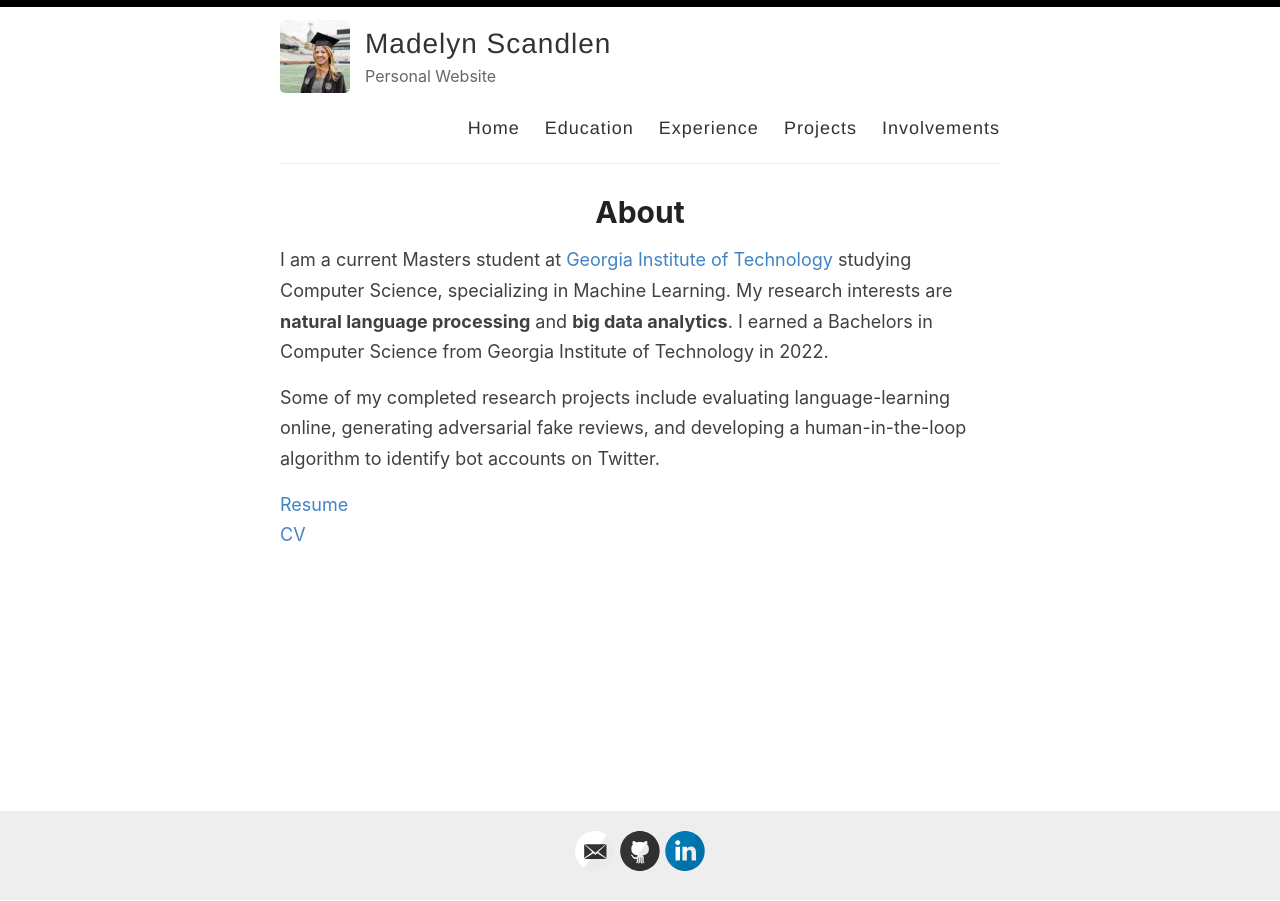
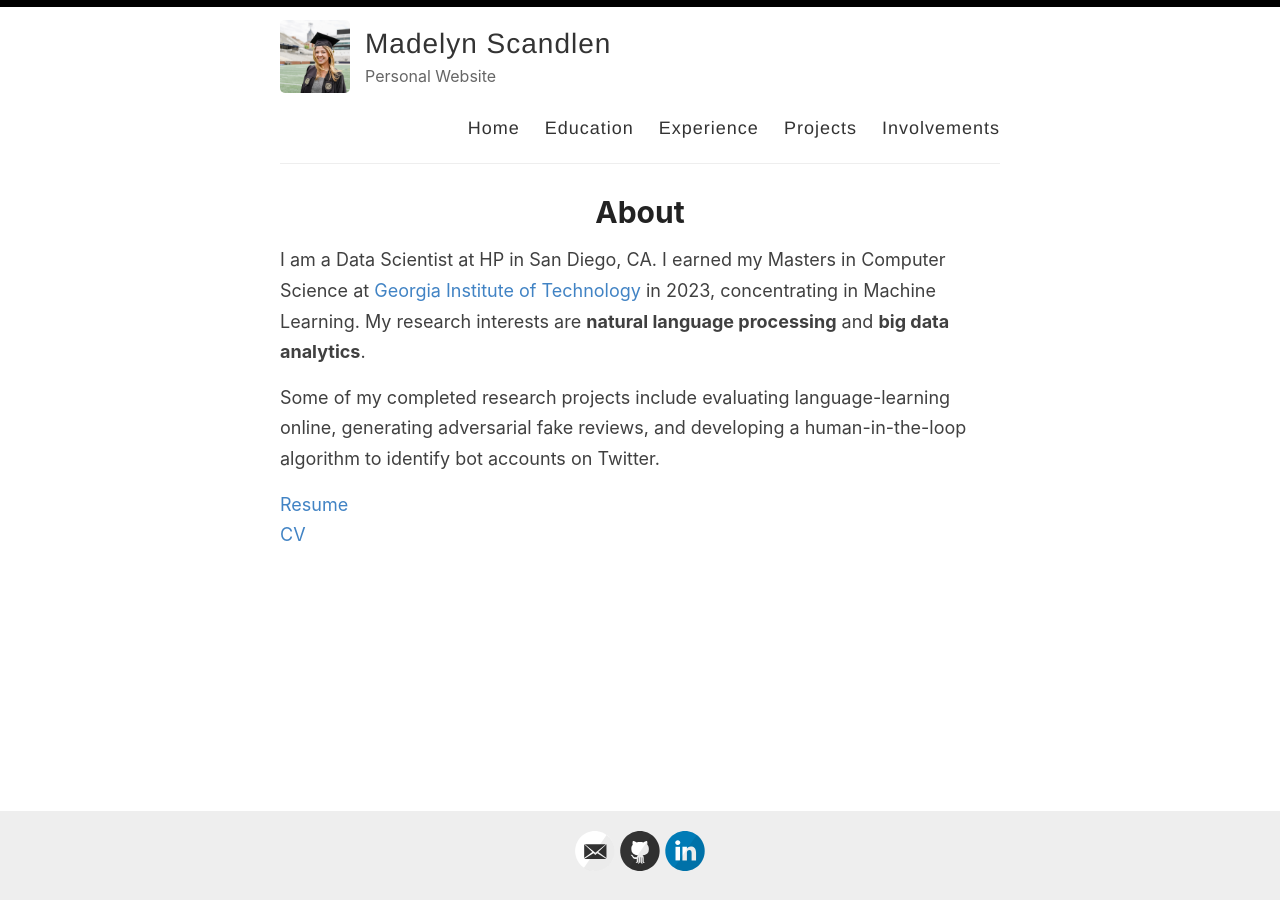
Before and after one commit to mscandlen/mscandlen, a Jekyll site: the page built from index.md, in a window 1280 px wide. Built offline with Jekyll 4.4.1, drawn with Linux system fonts in a browser that asks for light colours.

Commit message:
Update index.md

```diff
--- a/index.md
+++ b/index.md
@@ -4,7 +4,7 @@ title: About
 permalink: /
 ---
 
-I am a current Masters student at [Georgia Institute of Technology](https://www.cc.gatech.edu/) studying Computer Science, specializing in Machine Learning. My research interests are **natural language processing** and **big data analytics**. I earned a Bachelors in Computer Science from Georgia Institute of Technology in 2022.
+I am a Data Scientist at HP in San Diego, CA. I earned my Masters in Computer Science at [Georgia Institute of Technology](https://www.cc.gatech.edu/) in 2023, concentrating in Machine Learning. My research interests are **natural language processing** and **big data analytics**.
 
 Some of my completed research projects include evaluating language-learning online, generating adversarial fake reviews, and developing a human-in-the-loop algorithm to identify bot accounts on Twitter.
 
```
